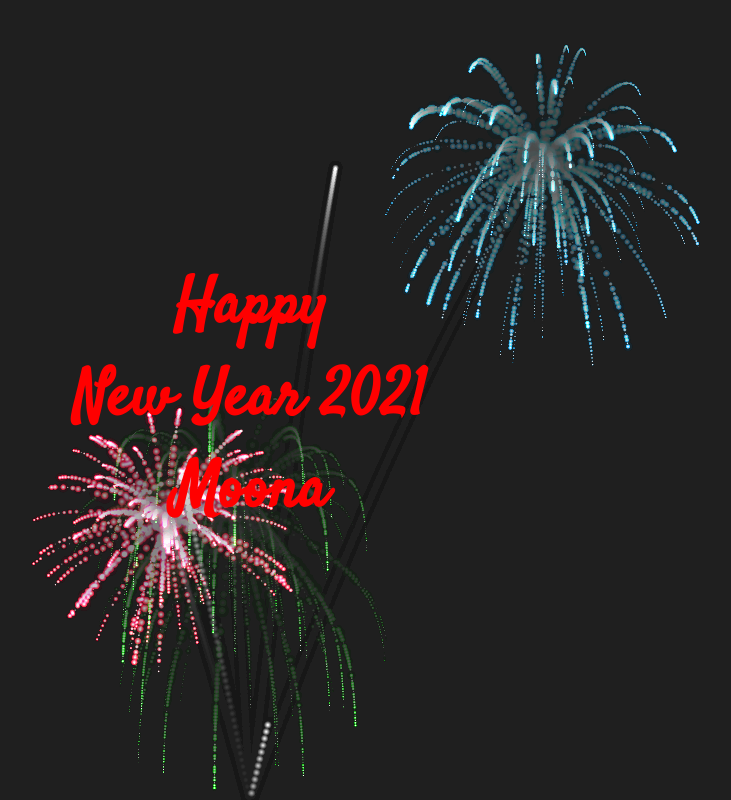
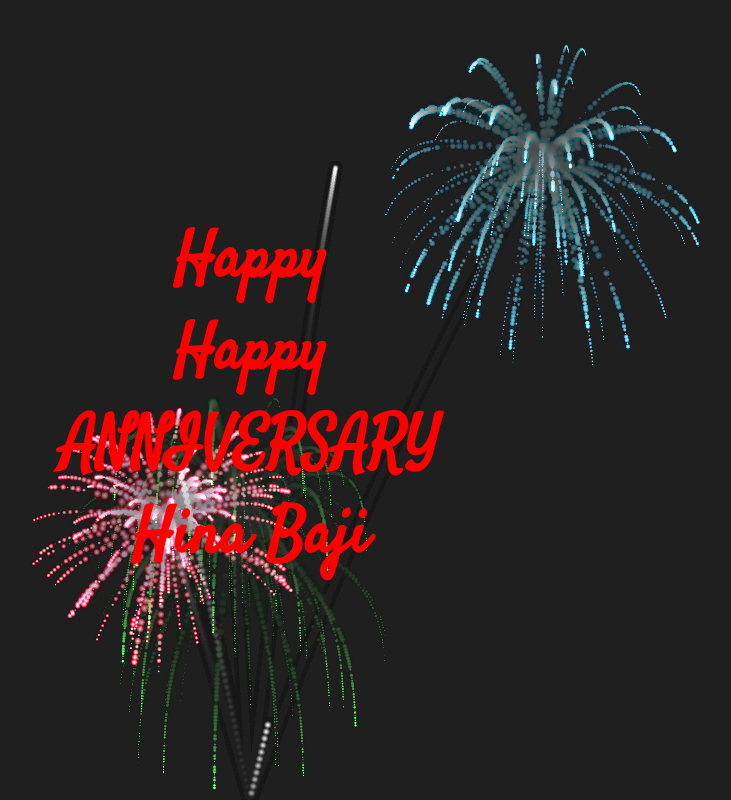
Before and after one commit to TheEyeOfCyber/Happy-New-Year-2023-Moona, a plain HTML site: page index.html in a window 1280 px wide. Shown: the whole page, without its empty margins (390-1121 px from the left). Drawn offline with nearby package versions, Linux system fonts and the light colour scheme.

Commit message:
Update index.html

```diff
--- a/index.html
+++ b/index.html
@@ -4,7 +4,7 @@
     <title>Happy ANNIVERSARY Hina Baji</title>
       <meta charset="UTF-8">
       <meta name="viewport" content="width=device-width, initial-scale=1, shrink-to-fit=no">
-      <meta name="description" content="HappyNewYearMoona">
+      <meta name="description" content="Happy ANNIVERSARY Hina Baji">
       <meta name="author" content="">
       <link rel="apple-touch-icon" sizes="180x180" href="apple-touch-icon.png">
       <link rel="icon" type="image/png" sizes="32x32" href="favicon-32x32.png">
@@ -18,7 +18,7 @@
     <section>
       <div class="box">
         <div class="circle">
-          <h2>Happy<br>New Year 2021 Moona</h2>
+          <h2>Happy<br>Happy ANNIVERSARY Hina Baji</h2>
         </div>
       </div>
     </section>
```
